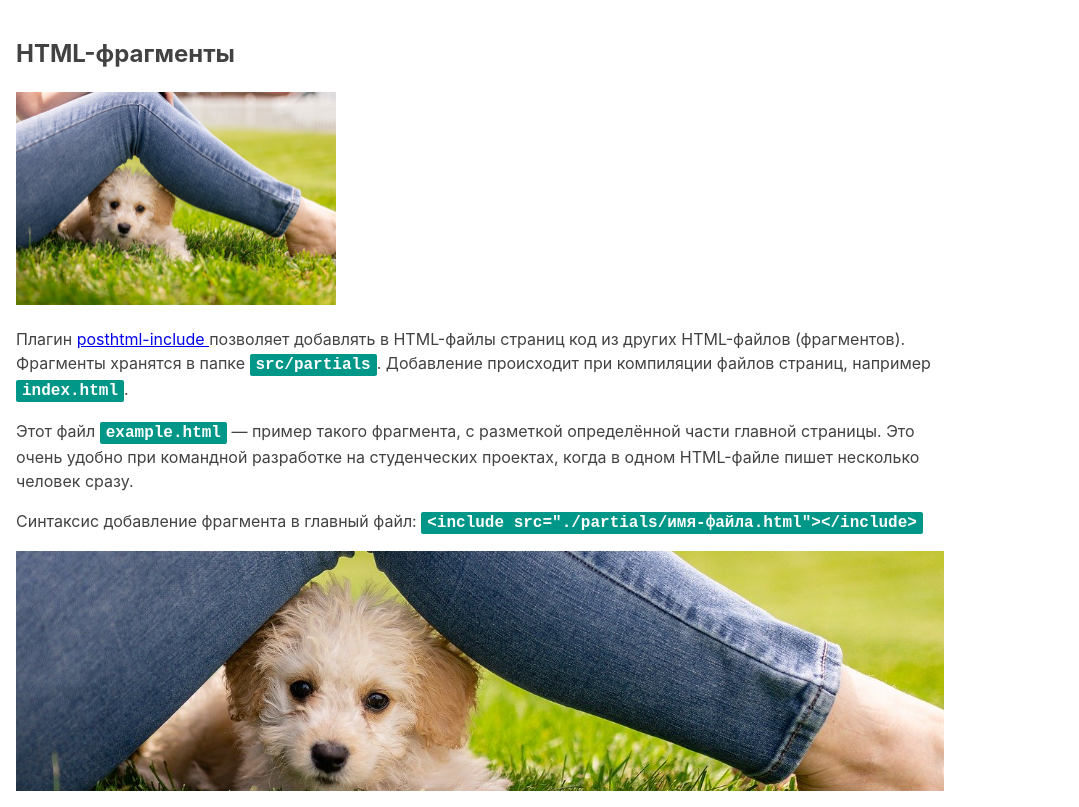
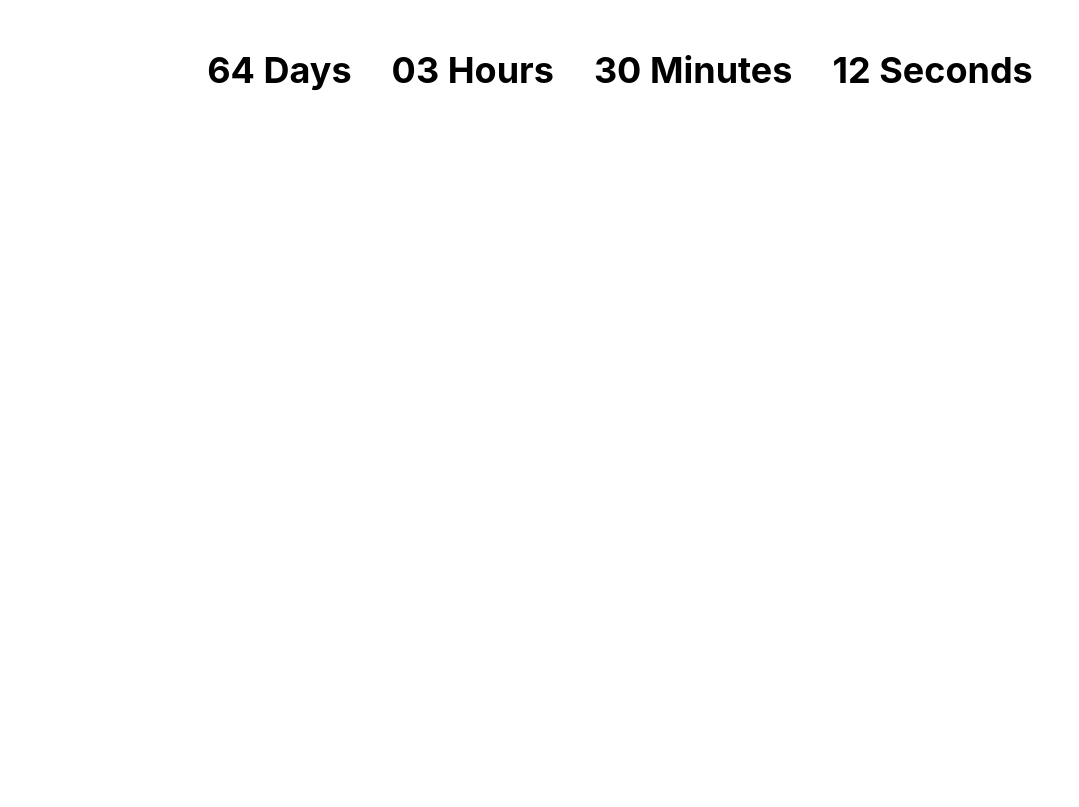
Before and after one commit to lidanko12/goit-js-hw-11-timer, a website built with Parcel: page src/index.html in a window 1280 px wide. Shown: the whole page, without its empty margins (0-1079 px from the left). Built offline with nearby package versions, Linux system fonts and the light colour scheme.

Commit message:
updatetimer

```diff
--- /dev/null
+++ b/src/css/style.css
@@ -0,0 +1,17 @@
+body {
+  font-family: -apple-system, BlinkMacSystemFont, 'Segoe UI', Roboto, Oxygen-Sans, Ubuntu, Cantarell,
+    'Helvetica Neue', sans-serif, 'Apple Color Emoji', 'Segoe UI Emoji', 'Segoe UI Symbol';
+}
+
+.timer {
+  display: flex;
+  justify-content: center;
+  padding-top: 50px;
+  font-size: 36px;
+  font-weight: 700;
+  padding-bottom: 60px;
+}
+
+.field {
+  margin-right: 40px;
+}
--- a/src/index.html
+++ b/src/index.html
@@ -3,19 +3,41 @@
   <head>
     <meta charset="UTF-8" />
     <meta name="viewport" content="width=device-width, initial-scale=1.0" />
-    <title>Заголовок страницы</title>
+    <title>Таймер</title>
     <link
       rel="stylesheet"
       href="https://cdnjs.cloudflare.com/ajax/libs/modern-normalize/1.0.0/modern-normalize.min.css"
       integrity="sha512-ISS7cAi1PEhQ8jnbJpJZMd29NlhNj4AWYyLOSp2CE/CsHxTCu+r+t0D2yoJudVrd0/8fTVPUVDzY5Tvli75u/g=="
       crossorigin="anonymous"
+
     />
+    <link rel="stylesheet" href="./css/style.css">
   </head>
   <body>
-    <!-- Так добавляются фрагменты в главные HTML-файлы страниц. -->
-    <include src="./partials/example.html"></include>
+    <div class="timer" id="timer-1">
+      <div class="field">
+        <span class="value" data-value="days">11</span>
+        <span class="label">Days</span>
+      </div>
 
-    <!-- Скрипт идёт последним в разметке. В нём уже подключен главный SASS-файл. -->
+      <div class="field">
+        <span class="value" data-value="hours">11</span>
+        <span class="label">Hours</span>
+      </div>
+
+      <div class="field">
+        <span class="value" data-value="mins">11</span>
+        <span class="label">Minutes</span>
+      </div>
+
+      <div class="field">
+        <span class="value" data-value="secs">11</span>
+        <span class="label">Seconds</span>
+      </div>
+    </div>
+
+
+
     <script src="./index.js"></script>
   </body>
 </html>
--- a/src/index.js
+++ b/src/index.js
@@ -1 +1 @@
-import './sass/main.scss';
+import './js/timer.js';
--- /dev/null
+++ b/src/js/timer.js
@@ -0,0 +1,58 @@
+const refs = {
+            days : document.querySelector('[data-value="days"]'),
+            hours : document.querySelector('[data-value="hours"]'),
+            minute : document.querySelector('[data-value="mins"]'),
+            seconds : document.querySelector('[data-value="secs"]'),
+            timer: document.querySelector('.timer'),
+}
+
+class Timer  {
+    constructor({ selector, targetDate, intervalId = null }) {
+    (this.selector = selector),
+      (this.targetDate = targetDate),
+      (this.intervalId = intervalId);
+  }
+    start() {
+            this.timerUpdate(0);
+
+        this.intervalId = setInterval(() => {
+            const currentTime = Date.now();
+            const deltaTime = this.targetDate - currentTime;
+            this.timerUpdate(deltaTime);
+            if (deltaTime <= 0) {
+                this.stop();
+                return;
+            }
+
+        }, 1000);
+    }
+
+    stop() {
+    clearInterval(this.intervalId);
+    this.intervalId = null;
+
+    this.timerUpdate(0);
+  }
+
+
+    timerUpdate(time) {
+    const days = Math.floor(time / (1000 * 60 * 60 * 24));
+    const hours = this.pad(Math.floor((time % (1000 * 60 * 60 * 24)) / (1000 * 60 * 60)));
+    const mins = this.pad(Math.floor((time % (1000 * 60 * 60)) / (1000 * 60)));
+    const secs = this.pad(Math.floor((time % (1000 * 60)) / 1000));
+    refs.days.textContent = `${days}`;
+    refs.hours.textContent = `${hours}`;
+    refs.minute.textContent = `${mins}`;
+    refs.seconds.textContent = `${secs}`;
+  }
+   pad(value) {
+    return String(value).padStart(2, '0');
+    }
+};
+
+  const myTimer = new Timer({
+  selector: '#timer-1',
+  targetDate: new Date('Sep 30 2021'),
+  });
+
+myTimer.start();
```
